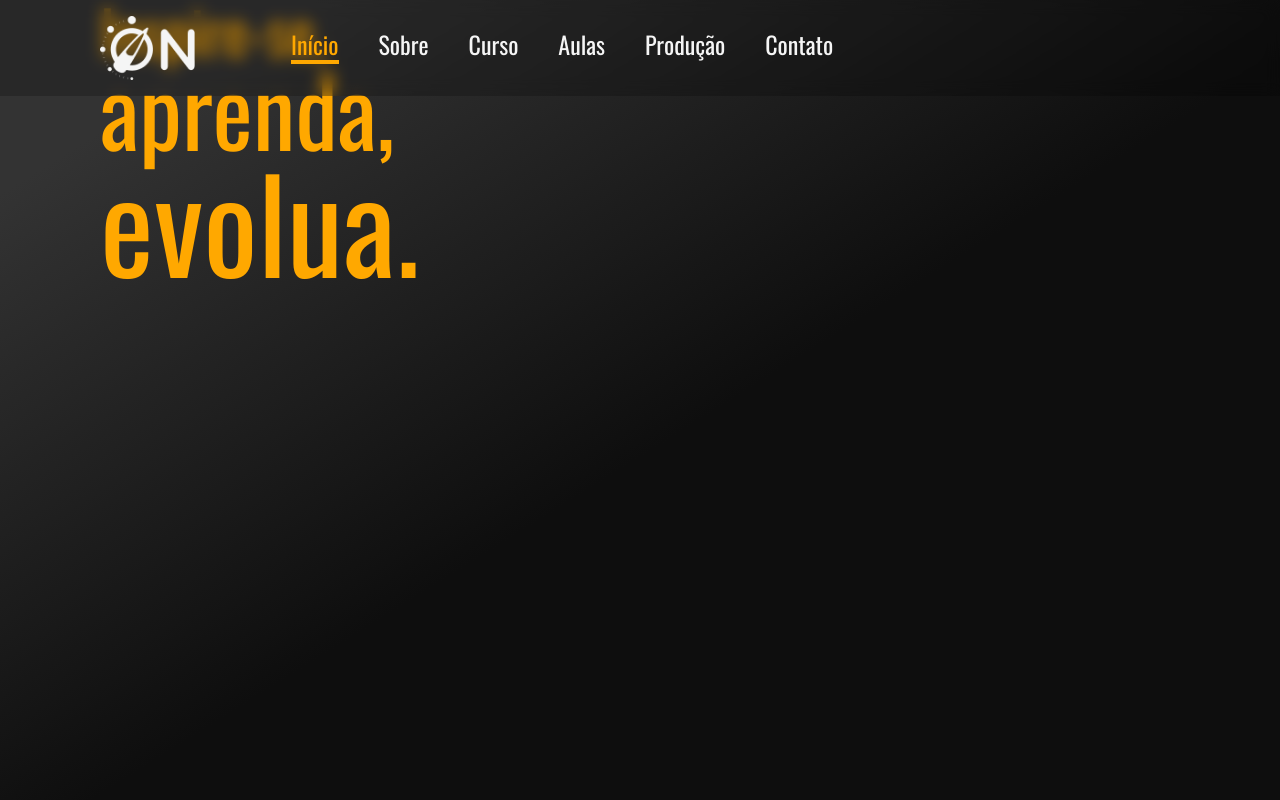
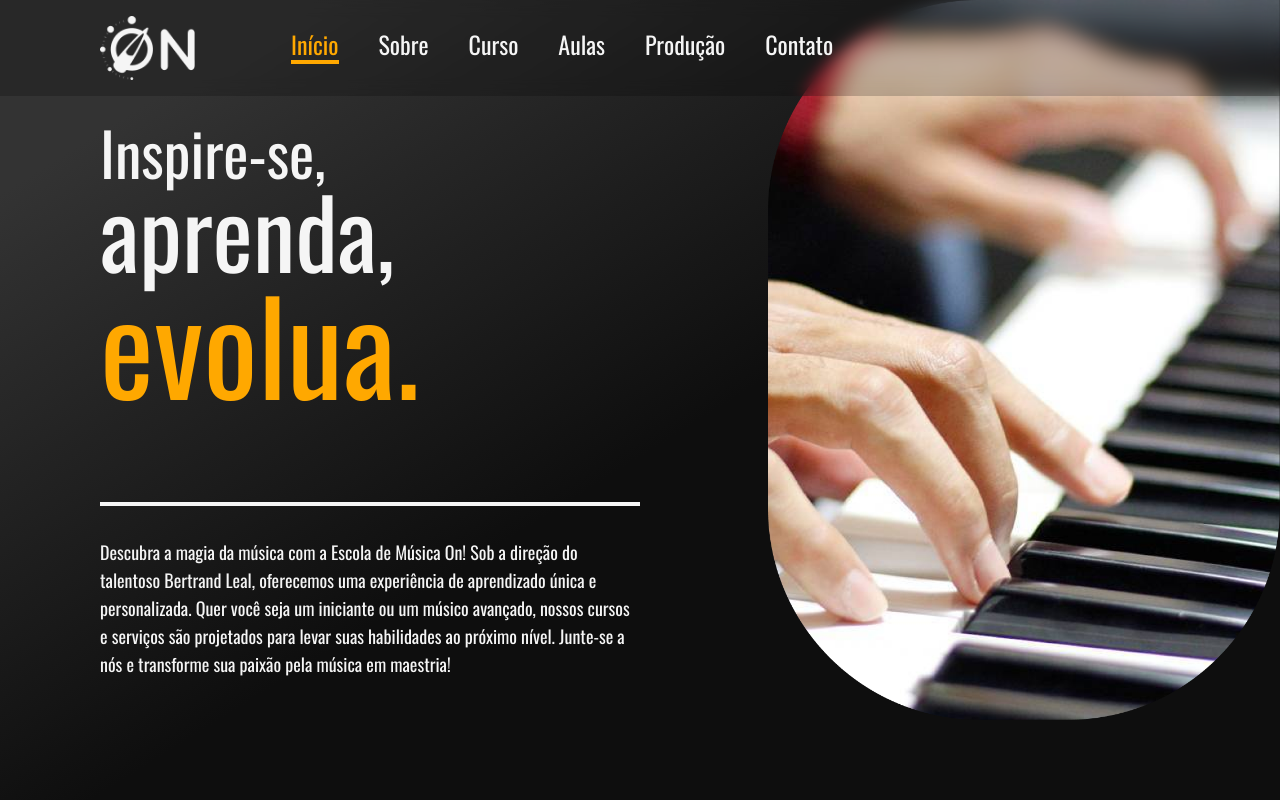
Before and after one commit to bertrand-leal/on-website, a React (Vite) app: page / in a window 1280 px wide. Shown: the top 800 px of the page. Built offline with nearby package versions, Linux system fonts and the light colour scheme.

Commit message:
feat: add hero section

```diff
--- a/src/components/navbar.tsx
+++ b/src/components/navbar.tsx
@@ -45,7 +45,7 @@ export default function Navbar() {
   }, [screenHeight])
 
   return (
-    <Section className="fixed w-full bg-black bg-opacity-20 text-on-white backdrop-blur">
+    <Section className="fixed w-full bg-black bg-opacity-20 z-10 text-on-white backdrop-blur">
       <nav
         className={cn('h-24 transition-all duration-500 max-lg:h-20', {})}
         style={isMobileNavOpen ? { height: `${screenHeight}px` } : {}}
--- a/src/sections/hero.tsx
+++ b/src/sections/hero.tsx
@@ -3,10 +3,26 @@ import Section from '../components/section'
 export default function Hero() {
   return (
     <Section className="hero-bg h-svh" id="hero">
-      <div className="text-on-yellow">
-        <h3 className="text-6xl">Inspire-se,</h3>
-        <h2 className="text-8xl">aprenda,</h2>
-        <h1 className="text-9xl">evolua.</h1>
+      <img
+        src="hero-img.png"
+        alt="hero-img"
+        className="h-[90%] max-xl:hidden absolute top-0 right-0"
+      />
+      <div className="h-full flex flex-col items-start justify-center">
+        <div className="text-on-white w-1/2 max-xl:w-full">
+          <h3 className="text-6xl max-sm:text-5xl">Inspire-se,</h3>
+          <h2 className="text-8xl max-sm:text-7xl">aprenda,</h2>
+          <h1 className="text-9xl max-sm:text-8xl text-on-yellow">evolua.</h1>
+          <div className="bg-on-white mt-24 max-sm:mt-12 w-full h-1" />
+          <p className="text-lg mt-8">
+            Descubra a magia da música com a Escola de Música On! Sob a direção
+            do talentoso Bertrand Leal, oferecemos uma experiência de
+            aprendizado única e personalizada. Quer você seja um iniciante ou um
+            músico avançado, nossos cursos e serviços são projetados para levar
+            suas habilidades ao próximo nível. Junte-se a nós e transforme sua
+            paixão pela música em maestria!
+          </p>
+        </div>
       </div>
     </Section>
   )
```
Also changed, not shown: public/hero-img.png (added).
